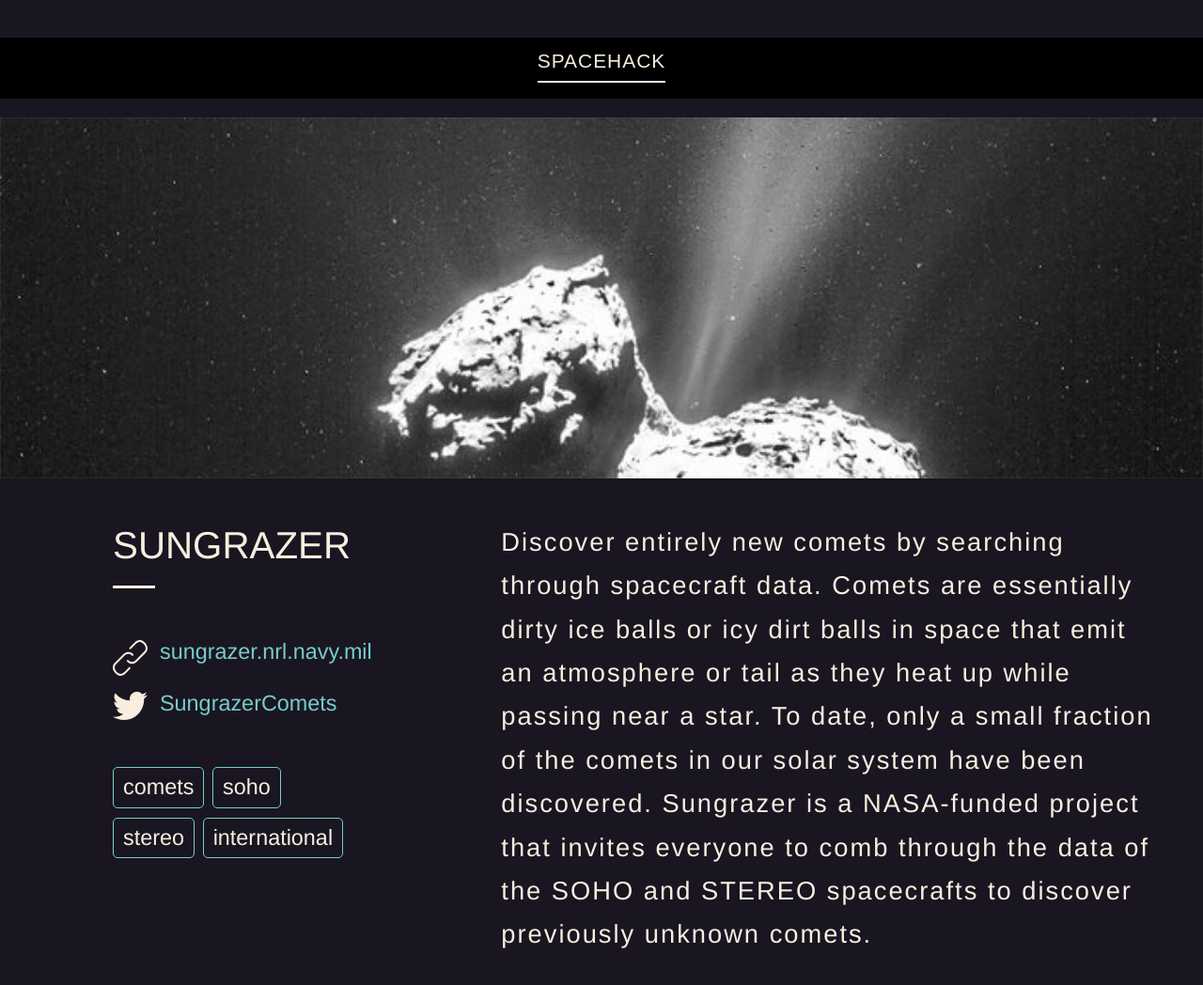
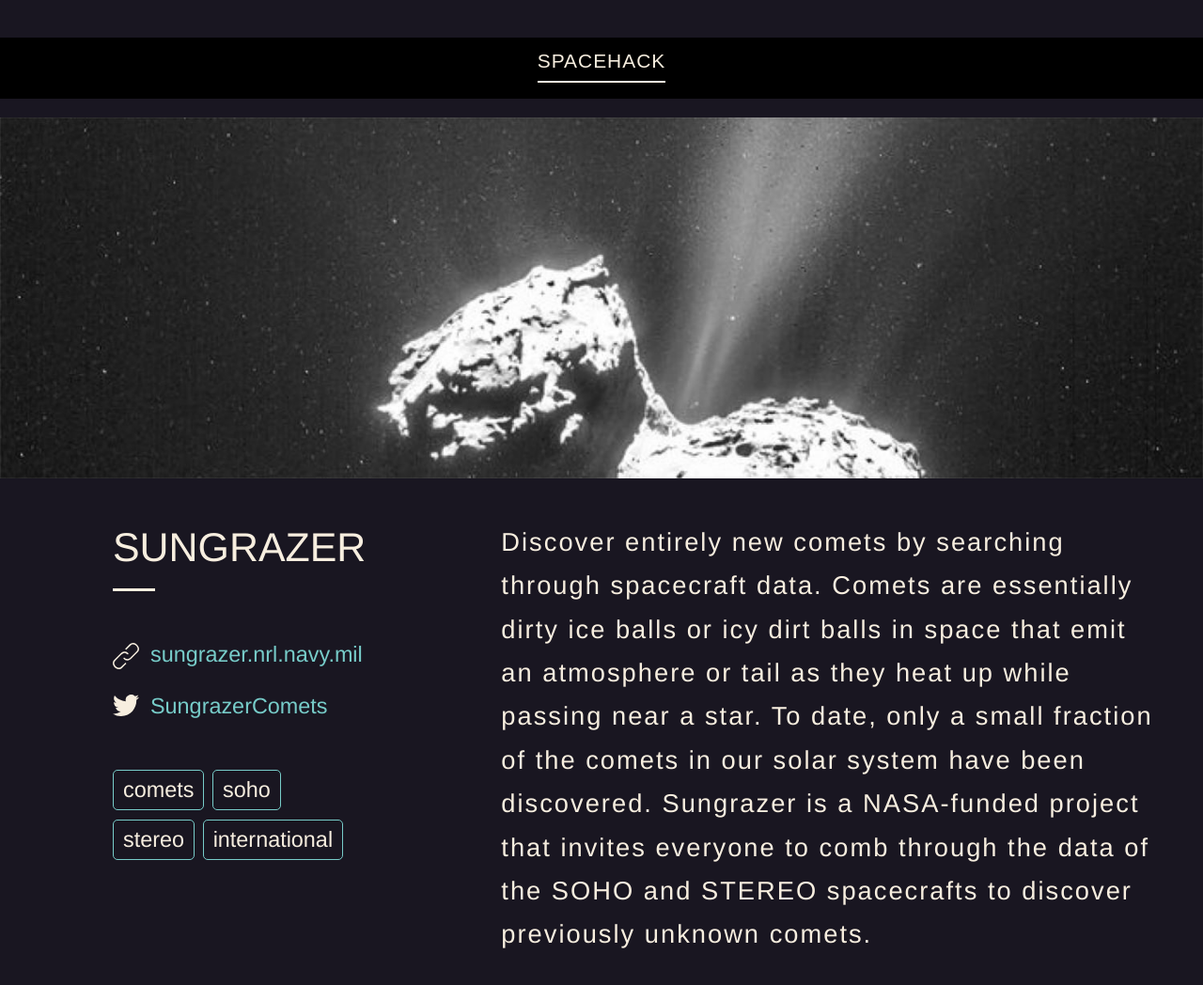
Before and after one commit to basilleaf/spacehack.org, a Jekyll site: the page built from _posts/2015-01-01-sungrazer.md, in a window 1280 px wide. Shown: the whole page at 94% size. Built offline with Jekyll 4.4.1, drawn with Linux system fonts in a browser that asks for light colours.

Commit message:
tweek project page things

```diff
--- a/assets/css/main.css
+++ b/assets/css/main.css
@@ -166,7 +166,7 @@ a:hover {
 /* project title */
 .sidebar h1 {
   text-transform: uppercase;
-  font-size: 3.1em;
+  font-size: 3.3em;
   font-weight: 500;
 }
 /* project_links */
@@ -185,7 +185,7 @@ ul.project_links, ul.project_links li {
 ul.project_links li {
   padding: 0;
   font-size: 1.8em;
-  padding-left:50px;
+  padding-left:40px;
   padding-bottom: 20px;
 }
 
@@ -202,7 +202,7 @@ ul.project_links li {
 }
 
 .twitter, .facebook, .link {
-  background-size: 1.6em;
+  background-size: 1.2em;
   background-position: 0 5px;
 }
 
```
